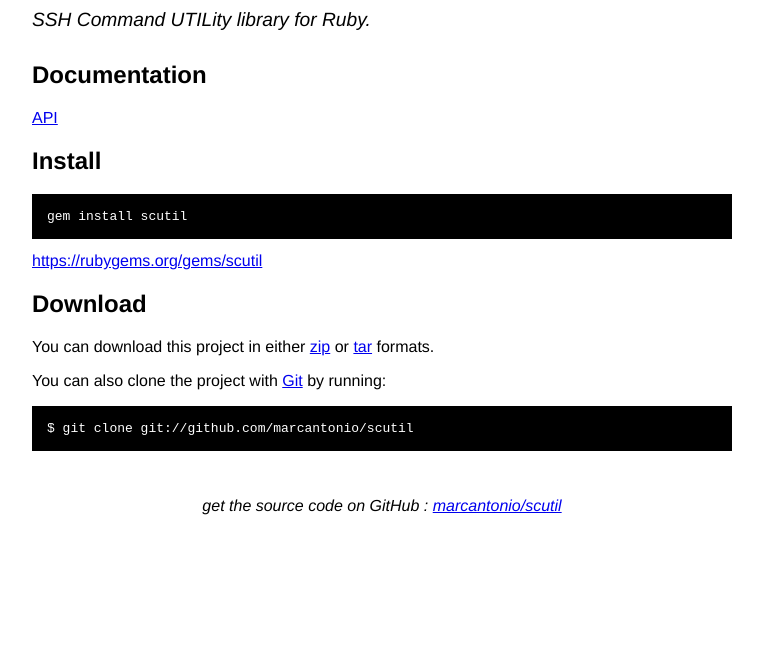
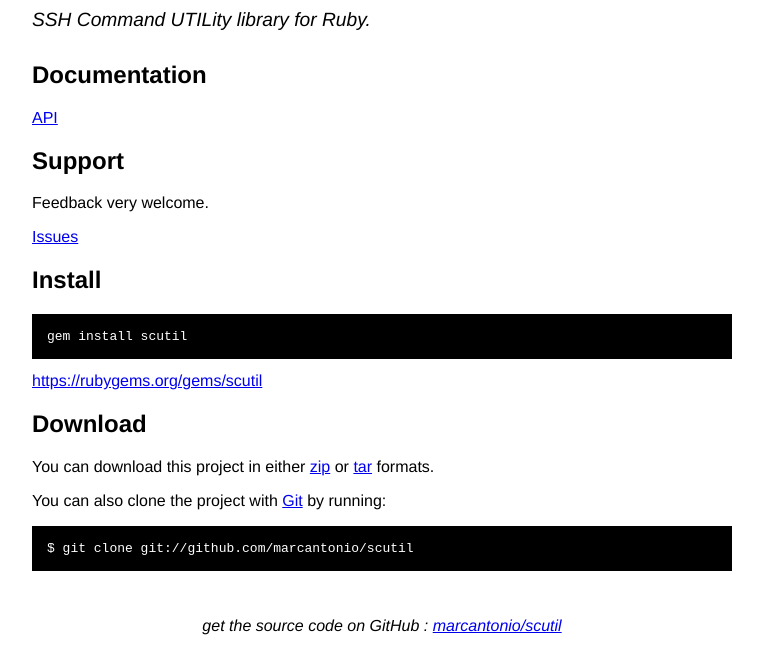
Before and after one commit to marcantonio/scutil, a plain HTML site: page index.html in a window 1280 px wide. Shown: the part 132-800 px from the top of the page, without its empty margins (258-1021 px from the left). Drawn offline with Linux system fonts and the light colour scheme.

Commit message:
Link to Issues.

```diff
--- a/index.html
+++ b/index.html
@@ -31,6 +31,9 @@
       </div>
       <h2>Documentation</h2>
       <p><a href="http://marcantonio.github.com/scutil/doc/index.html">API</a></p>
+      <h2>Support</h2>
+      Feedback very welcome.
+      <p><a href="https://github.com/marcantonio/scutil/issues">Issues</a></p>
 
       <h2>Install</h2>
       <pre>gem install scutil</pre>
```
